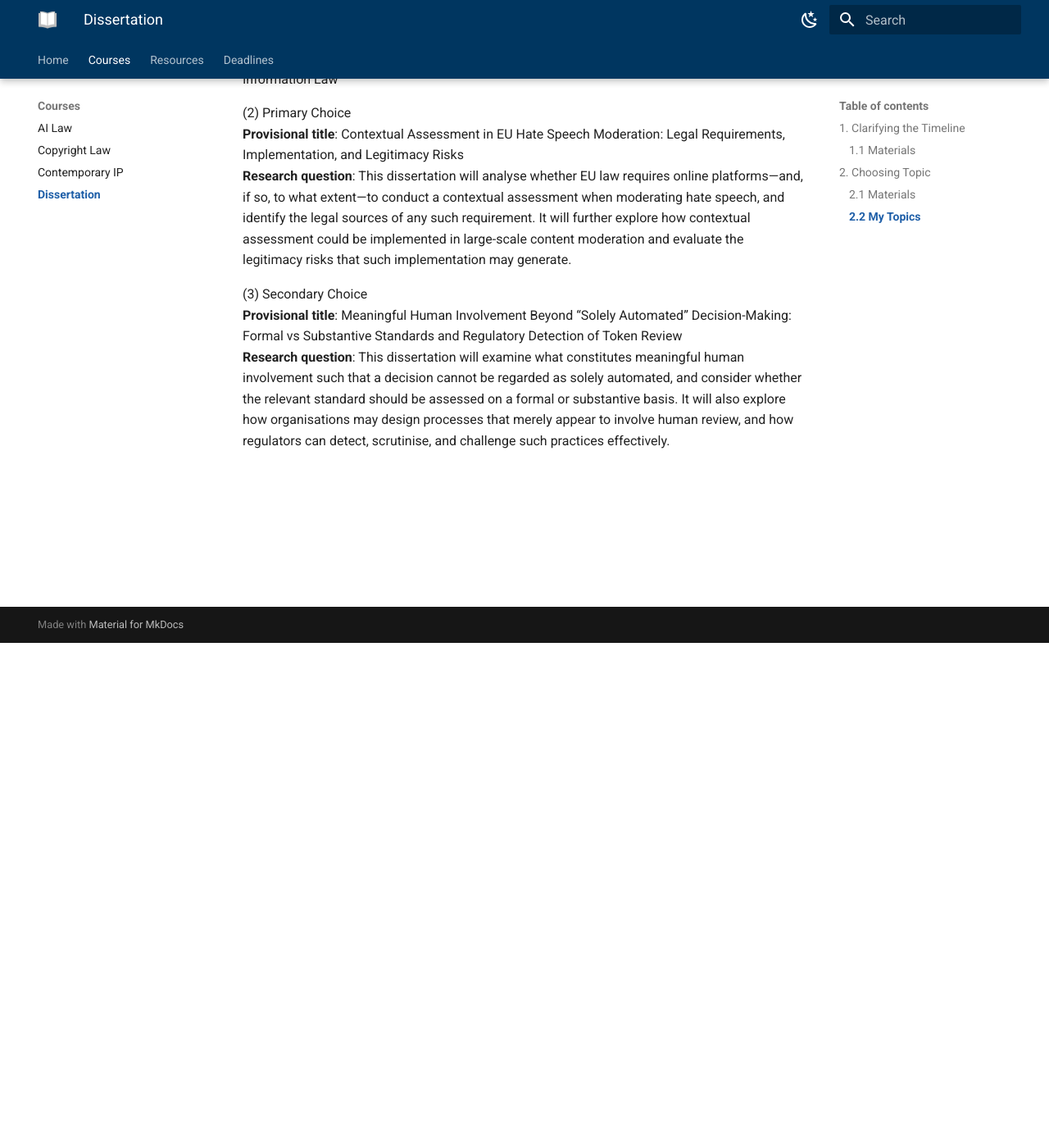
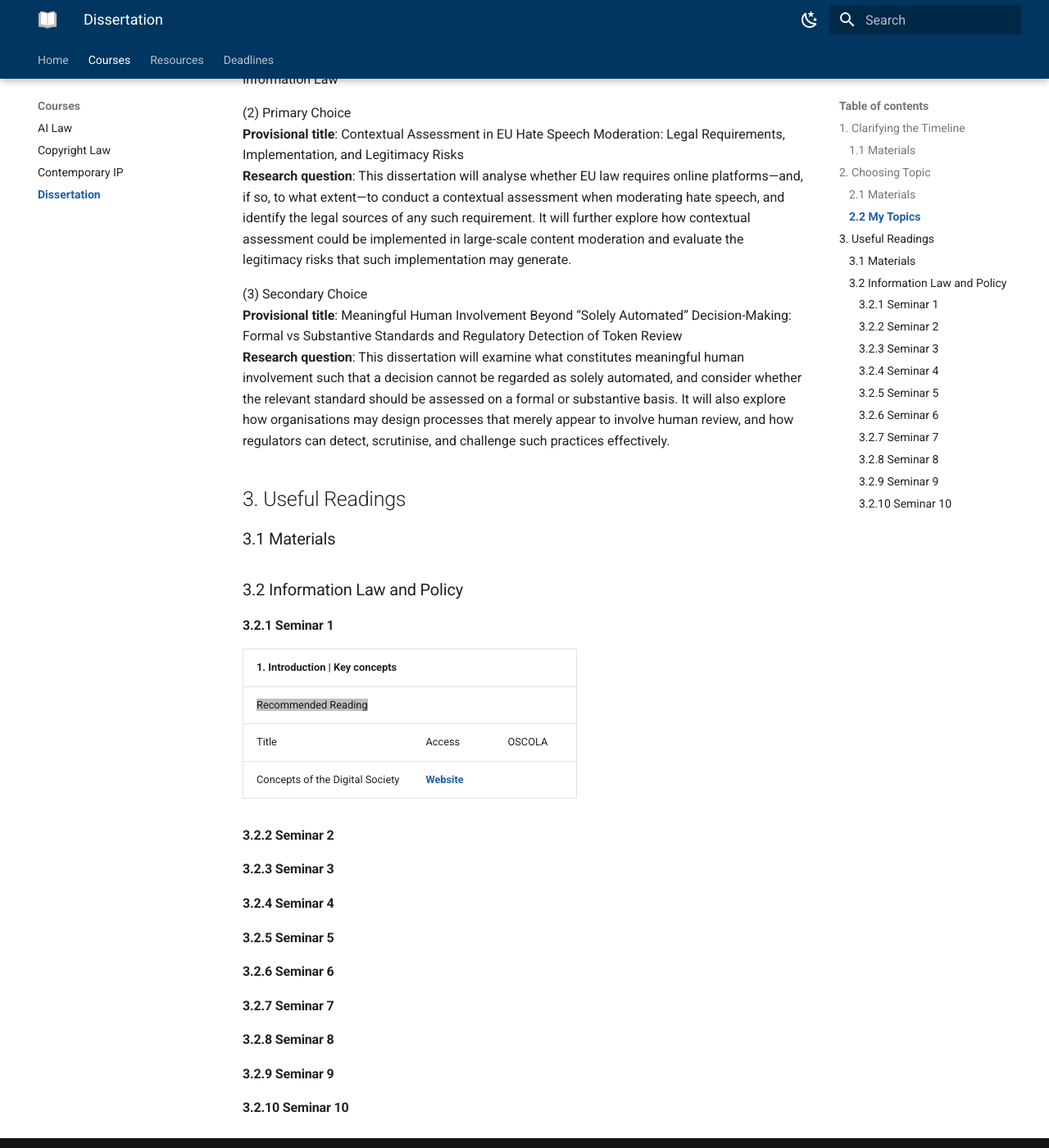
Before and after one commit to leetianshi/glasgow-project, an MkDocs documentation site: the page built from docs/Courses/Dissertation/Dissertation.md, in a window 1280 px wide and 1400 px high, scrolled down 616 px. Shown: the whole window at 82% size. Built offline with MkDocs 1.6.1 and Material for MkDocs 9.7.7, drawn with Linux system fonts in a browser that asks for light colours.

Commit message:
init mkdocs

```diff
--- a/docs/Courses/Dissertation/Dissertation.md
+++ b/docs/Courses/Dissertation/Dissertation.md
@@ -22,3 +22,41 @@ Information Law
 (3) Secondary Choice <br>
 **Provisional title**: Meaningful Human Involvement Beyond “Solely Automated” Decision-Making: Formal vs Substantive Standards and Regulatory Detection of Token Review <br>
 **Research question**: This dissertation will examine what constitutes meaningful human involvement such that a decision cannot be regarded as solely automated, and consider whether the relevant standard should be assessed on a formal or substantive basis. It will also explore how organisations may design processes that merely appear to involve human review, and how regulators can detect, scrutinise, and challenge such practices effectively.
+
+## 3. Useful Readings
+### 3.1 Materials
+
+
+### 3.2 Information Law and Policy
+#### 3.2.1 Seminar 1
+| 1. Introduction \| Key concepts |  |  |
+| ---- | ---- | ---- |
+| <span style="background:#C0C0C0">Recommended Reading</span> |
+| Title | Access | OSCOLA |
+| Concepts of the Digital Society | [Website](<https://policyreview.info/archives/concepts-of-the-digital-society>) |
+
+#### 3.2.2 Seminar 2
+
+
+#### 3.2.3 Seminar 3
+
+
+#### 3.2.4 Seminar 4
+
+
+#### 3.2.5 Seminar 5
+
+
+#### 3.2.6 Seminar 6
+
+
+#### 3.2.7 Seminar 7
+
+
+#### 3.2.8 Seminar 8
+
+
+#### 3.2.9 Seminar 9
+
+
+#### 3.2.10 Seminar 10
```
Also changed, not shown: docs/Courses/Contemporary IP/Contemporary IP.md (+1 -1 lines), docs/Courses/Copyright Law/Copyright Law.md (+19 -0 lines), docs/index.md (+1 -1 lines), 6 other files.
